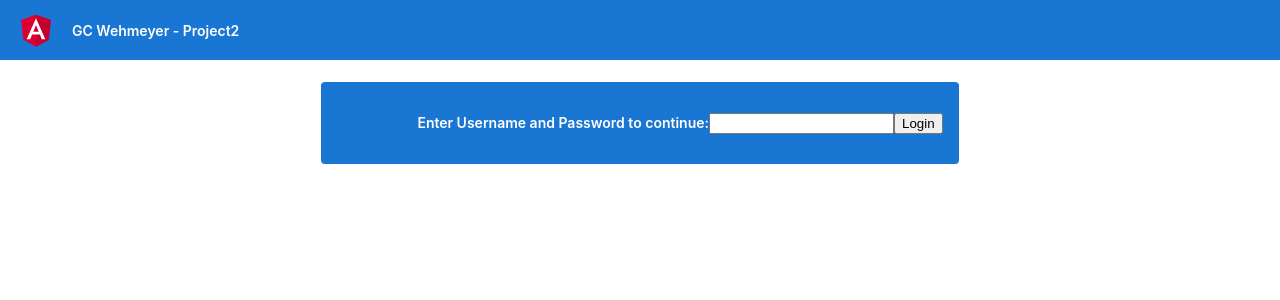
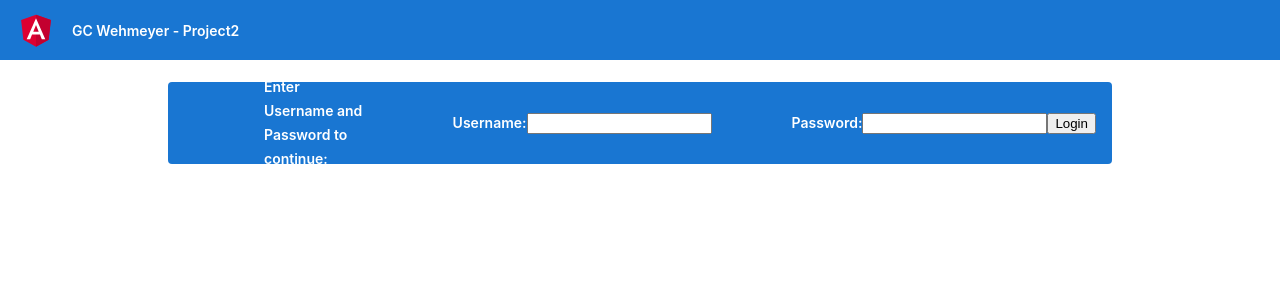
Before and after one commit to GCWehmeyer/AngularFrontend, an Angular app: page / in a window 1280 px wide. Shown: the top 300 px of the page. Built offline with nearby package versions, Linux system fonts and the light colour scheme.

Commit message:
Two inputs

```diff
--- a/src/app/app.component.html
+++ b/src/app/app.component.html
@@ -14,8 +14,10 @@
   <!-- Highlight Card -->
   <div class="card highlight-card card-size">
     <span>Enter Username and Password to continue:</span>
-    <input (keyup)="onKey($event)">
+    <span>Username: </span><input (keyup)="onKey($event)">
     <p>{{values}}</p>
+    <span>Password: </span><input (keyup)="onKey($event)">
+      <p>{{values}}</p>
     <button (click)="loginClick($event)" type="button">Login</button>
   </div>
 
```
